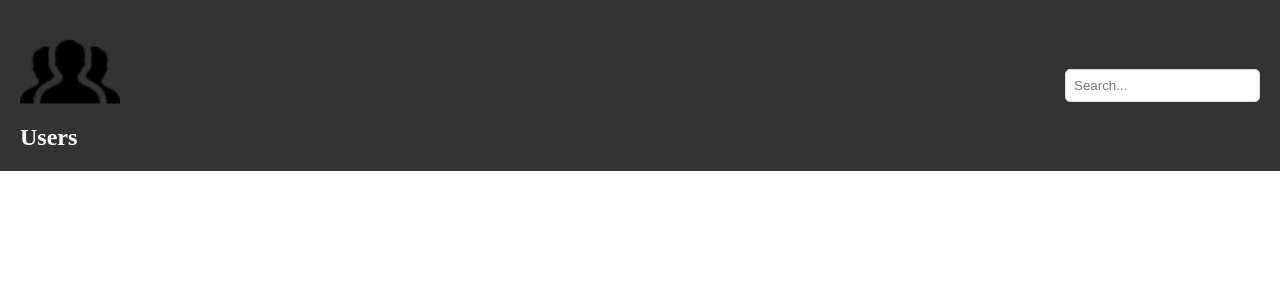
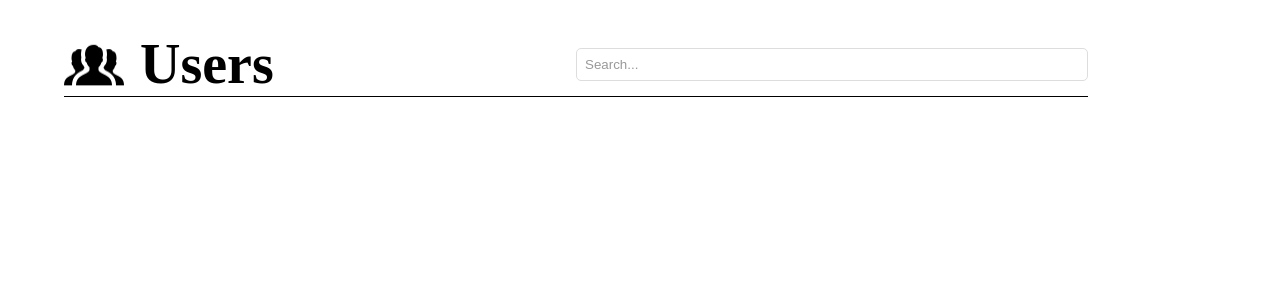
Before and after one commit to AhmadSerhall/User-webapp, an Angular app in the folder User/: page / in a window 1280 px wide. Shown: the top 300 px of the page. Built offline with nearby package versions, Linux system fonts and the light colour scheme.

Commit message:
modified the input styling

```diff
--- a/User/src/app/header/header.component.css
+++ b/User/src/app/header/header.component.css
@@ -1,30 +1,61 @@
 .header {
-    background-color: #333;
-    color: #fff;
-    padding: 20px;
+    color: black;
     display: flex;
+    align-items: center;
+    margin-top: 2em;
+    margin-left: 4em;
     justify-content: space-between;
-    align-items: center;
+    /* width: calc(100% - 8em);  */
+    width:80vw;
+    border-bottom: 1px solid black;
 }
 
-  .logo img {
-    width: 100px;
-    height: auto;
-  }
-
-  .title h1 {
-    font-size: 24px;
-    margin: 0;
-  }
-
-
-  .search {
+.logo-title {
     display: flex;
     align-items: center;
 }
 
+.logo {
+    display: flex;
+    gap: 1em;
+}
+
+.logo img {
+    width: 60px;
+    height: auto;
+}
+
+.logo h1 {
+    font-size: 3.5em;
+    margin: 0;
+}
+
+.search {
+    width: 50%;
+    margin-left: auto;
+}
+
 .search input[type="text"] {
+    width: 100%;
     padding: 8px;
     border-radius: 5px;
     border: 1px solid #ddd;
+    transition: border-color 0.3s;
 }
+
+.search input[type="text"]:focus {
+    outline: none;
+    border-color: #999;
+}
+
+.search input[type="text"]::placeholder {
+    color: #999;
+}
+
+.search input[type="text"] {
+    color: #333;
+}
+
+.search input[type="text"]:hover {
+    box-shadow: 0 0 5px rgba(0, 0, 0, 0.1);
+}
--- a/User/src/app/header/header.component.html
+++ b/User/src/app/header/header.component.html
@@ -1,9 +1,7 @@
 <header class="header">
     <div class="logo">
-      <img src="assets/logo.png" alt="Logo">
-      <div class="title">
+        <img src="assets/logo.png" alt="Logo">
         <h1>Users</h1>
-      </div>
     </div>
     <div class="search">
       <input type="text" placeholder="Search...">
```
Lines whose indentation alone changed are shown as unchanged.
